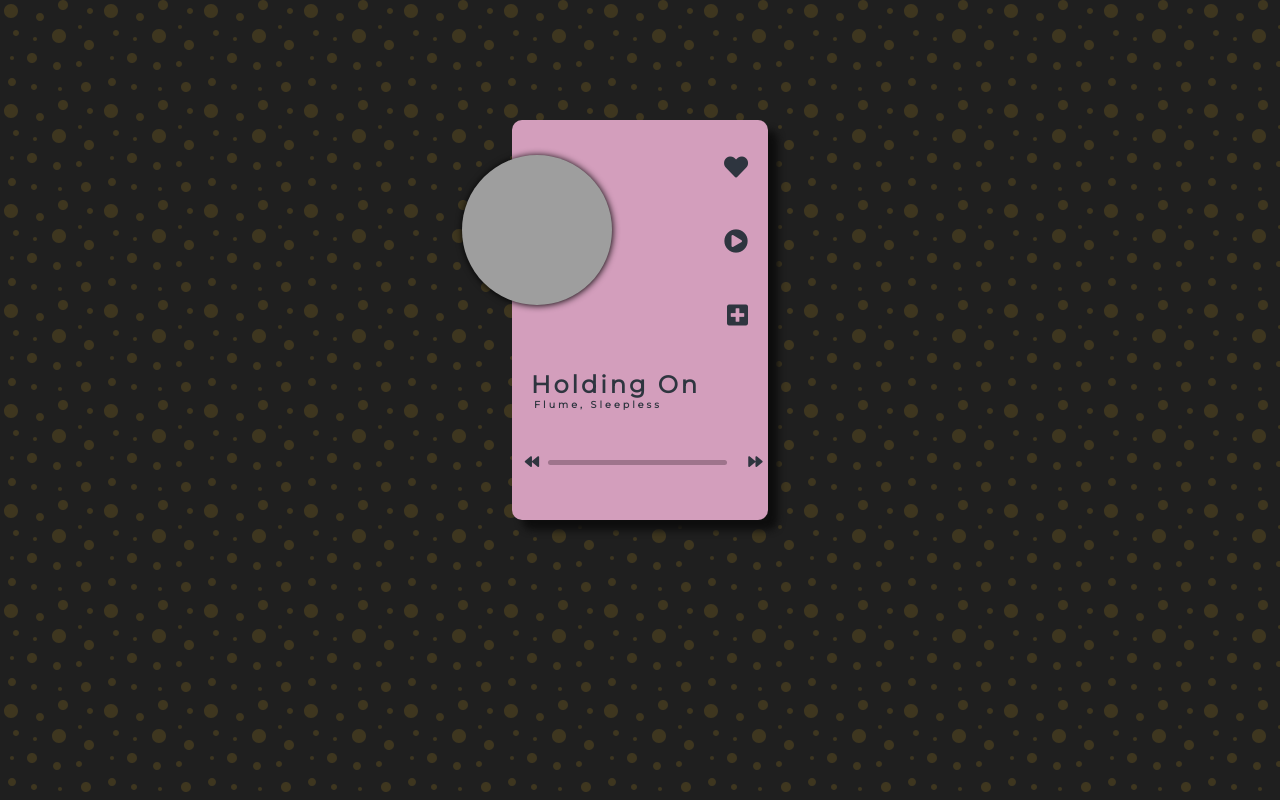
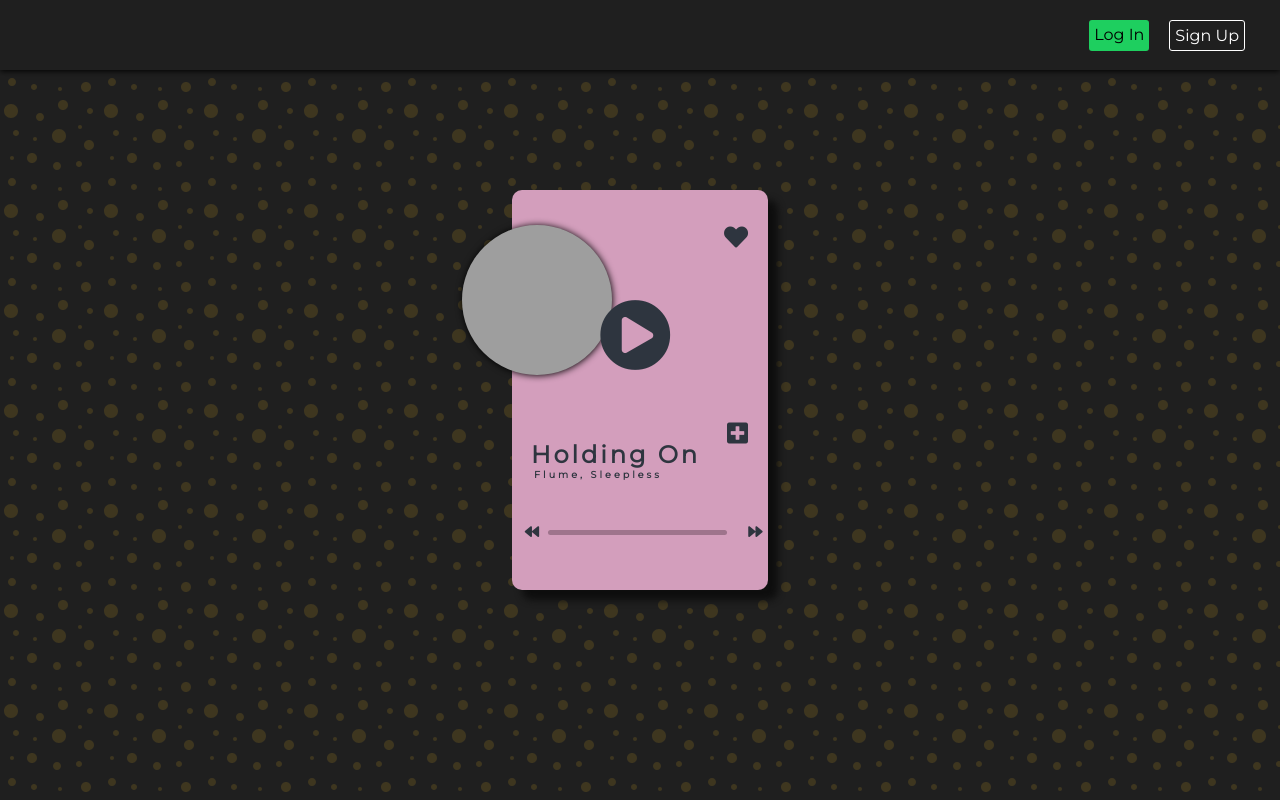
Before and after one commit to MiguelRodriguezSerrano/music-player, a website built with Parcel: page index.html in a window 1280 px wide. Built offline with nearby package versions, Linux system fonts and the light colour scheme; grey boxes are pictures that could not be loaded.

Commit message:
add navbar

```diff
--- a/index.html
+++ b/index.html
@@ -5,10 +5,18 @@
     <meta name="viewport" content="width=device-width, initial-scale=1.0" />
     <link rel="stylesheet" href="./src/styles/style.css" />
     <link rel="stylesheet" href="https://use.fontawesome.com/releases/v5.8.2/css/all.css"/>
-    <link rel="icon" type="image/png" href="https://www.crearlogogratisonline.com/images/crearlogogratis_1024x1024_01.png">
+    <link rel="icon" type="image/png" href="https://banner2.cleanpng.com/20190419/itt/kisspng-portable-network-graphics-computer-icons-clip-art-ocm-epk-one-church-5cba0363cac613.0848359515556944358306.jpg">
     <title>Music Player</title>
   </head>
   <body>
+    <header>
+      <nav class="menu">
+        <ul>
+          <li class="log">Log In</li>
+          <li class="sign">Sign Up</li>
+        </ul>
+      </nav>
+    </header>
     <div class="container">
       <div class="player">
         <div class="img-song"></div>
--- a/src/styles/style.css
+++ b/src/styles/style.css
@@ -75,7 +75,16 @@
   right: 20px;
   bottom: 210px;
 }
-
+.fa-play-circle {
+  position: relative;
+  right: 30%;
+  font-size: 4.5em !important;
+  bottom: 30%;
+}
+.fa-plus-square {
+  position: relative;
+  top: 40%;
+}
 .fas {
   padding-top: 50px;
   font-size: 1.5em;
@@ -90,8 +99,6 @@
 .fa-play-circle:hover {
   color: rgb(90, 5, 90);
   cursor: pointer;
-  position: relative;
-  right: 15%;
 }
 .fa-plus-square:hover {
   color: rgb(90, 5, 90);
@@ -100,13 +107,63 @@
 
 .fa-backward {
   position: relative;
-  bottom: 132px;
+  top: -180px;
   left: 5%;
   font-size: 0.9em;
 }
 .fa-forward {
   position: relative;
   left: 85%;
-  bottom: 132px;
+  top: -180px;
   font-size: 0.9em;
 }
+
+.menu {
+  width: 100%;
+  height: 70px;
+  background: #1f1f1f;
+  box-shadow: 0 1px 6px black;
+  display: flex;
+  flex-direction: row;
+  justify-content: flex-end;
+  align-items: flex-start;
+  margin: auto;
+}
+ul {
+  list-style: none;
+  color: #fff;
+  padding: 5px;
+  display: flex;
+  flex-direction: row;
+  justify-content: space-between;
+}
+li {
+  position: relative;
+  right: 30px;
+  top: 15px;
+  border-radius: 3px;
+  padding: 5px;
+}
+.log {
+  position: relative;
+  right: 50px;
+  background: #1ecf5f;
+  color: black;
+}
+
+.sign {
+  border: 1px solid white;
+}
+
+.log:hover {
+  background: #000;
+  color: white;
+  cursor: pointer;
+  border: 1px solid #fff;
+}
+.sign:hover {
+  background: #3d9cf1;
+  color: black;
+  border: none;
+  cursor: pointer;
+}
```
